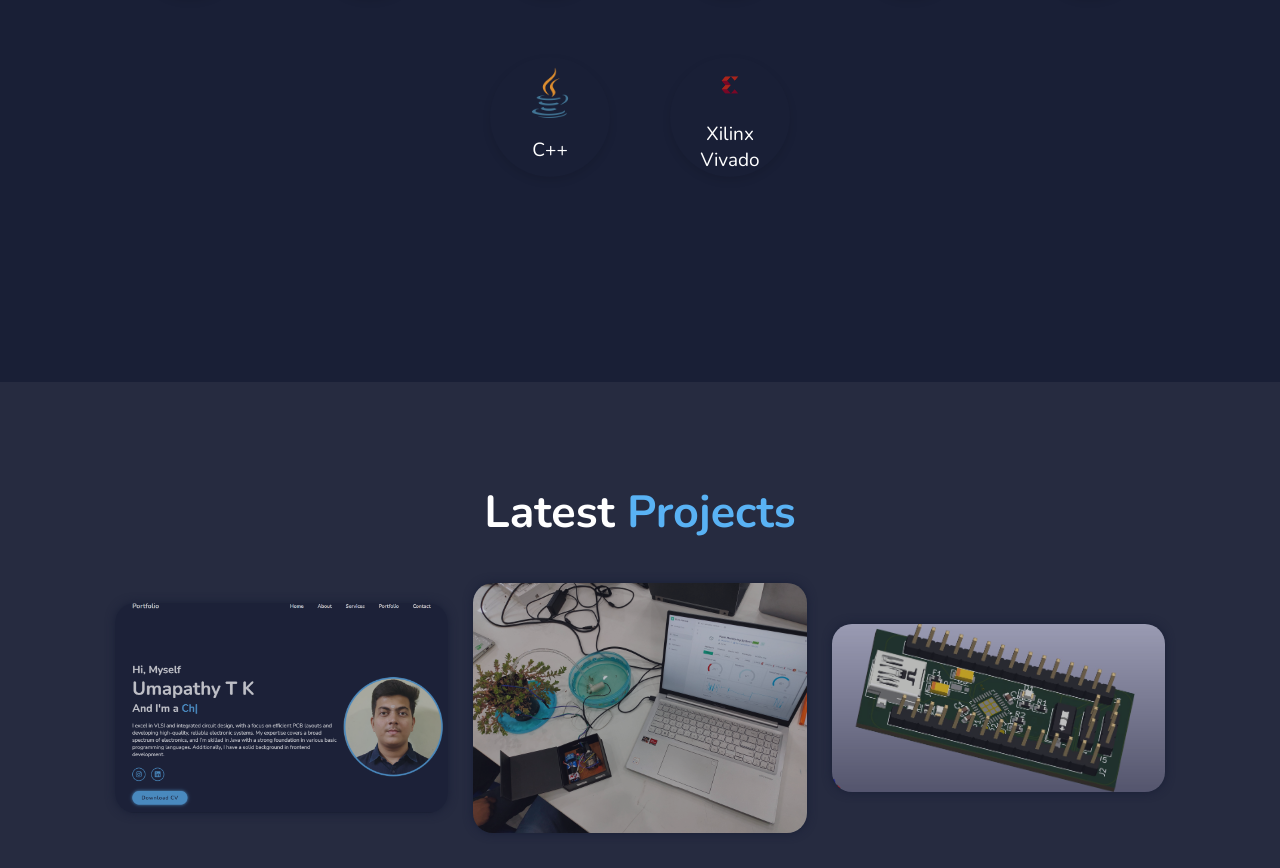
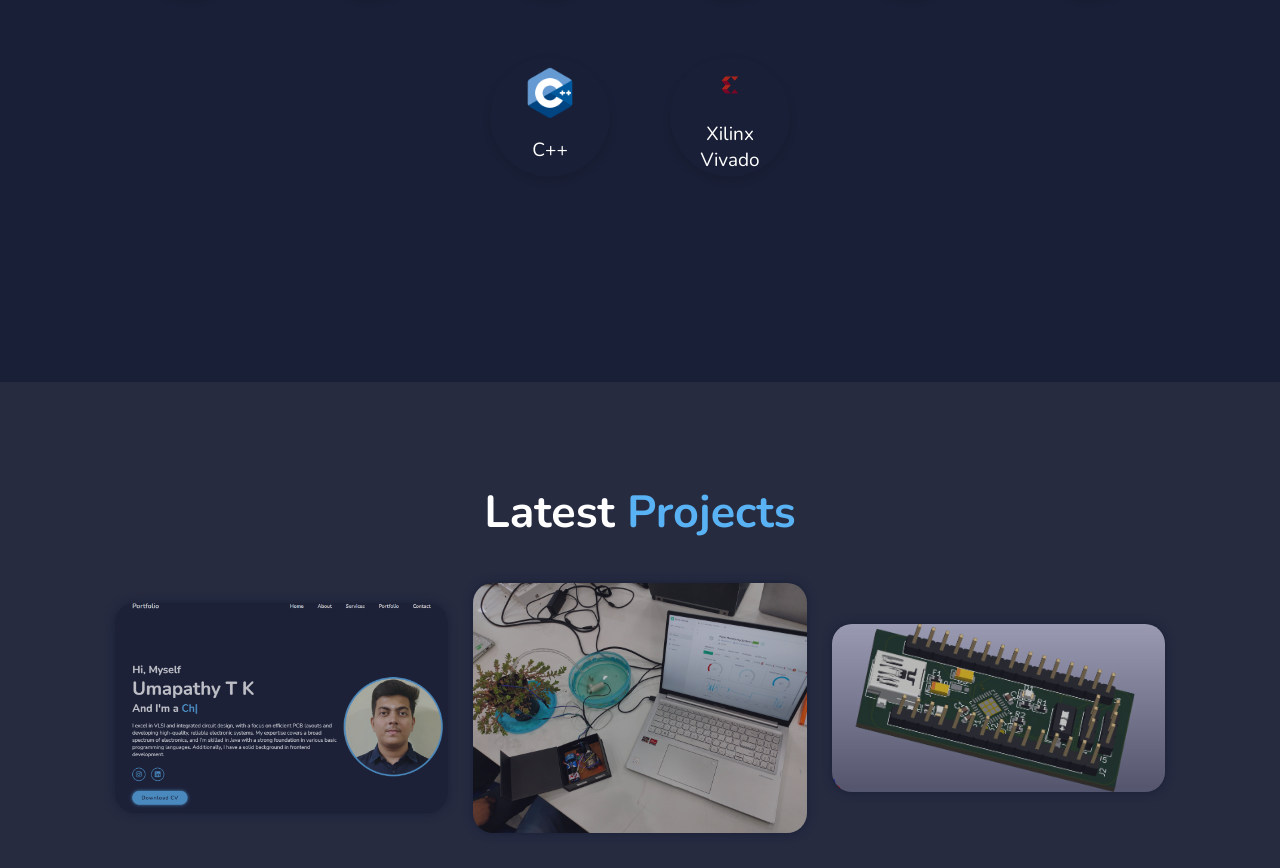
Before and after one commit to umapa018/Umapathy-Portfolio, a plain HTML site: page index.html in a window 1280 px wide. Shown: the part 2818-3686 px from the top of the page. Drawn offline with nearby package versions, Linux system fonts and the light colour scheme.

Commit message:
index.html

```diff
--- a/index.html
+++ b/index.html
@@ -133,7 +133,7 @@
                 <span>JavaScript</span>
             </div>
             <div class="skill">
-                <img src="java.png" alt="C++ Icon" class="icon">
+                <img src="c-.png" alt="C++ Icon" class="icon">
                 <br>
                 <span>C++</span>
             </div>
```
